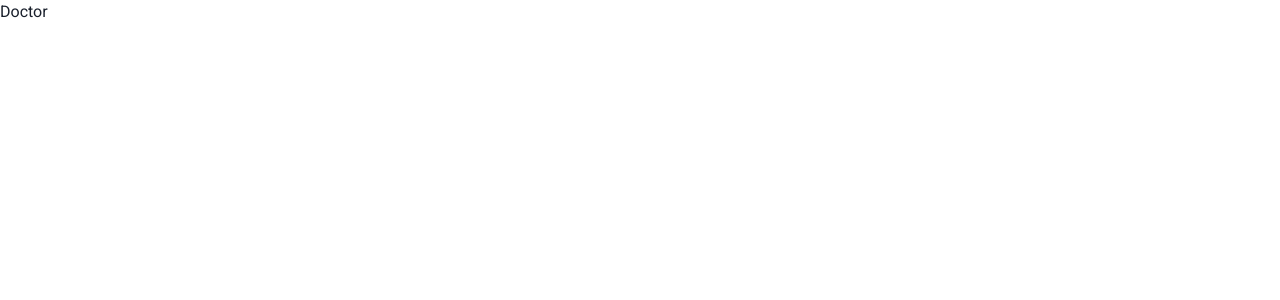
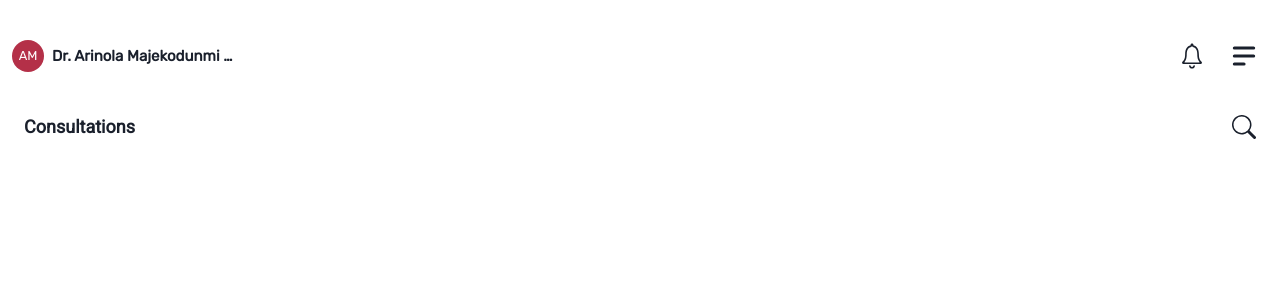
Before and after one commit to Tayoakosile/iwello-new-app, a Next.js app: page /dashboard/doctor in a window 1280 px wide. Shown: the top 300 px of the page. Built offline with nearby package versions, Linux system fonts and the light colour scheme.

Commit message:
Update:Creating Doctor's dashbard

```diff
--- a/pages/dashboard/doctor.tsx
+++ b/pages/dashboard/doctor.tsx
@@ -1,7 +1,56 @@
+import {
+  Box,
+  VStack,
+  Heading,
+  Icon,
+  HStack,
+  Avatar,
+  Text,
+} from "@chakra-ui/react";
 import React from "react";
+import { IoIosNotificationsOutline } from "react-icons/io";
+import { HiMenuAlt2 } from "react-icons/hi";
+import { BsSearch } from "react-icons/bs";
 
 const DoctorDashboard = () => {
-  return <div>Doctor</div>;
+  return (
+    <VStack
+      as="section"
+      align="stretch"
+      w="full"
+      justify="stretch"
+      spacing="43px"
+      mt="10"
+      fontFamily="rubik"
+    >
+      {/* Doctor's Avatar,Name and Icon */}
+      <HStack justify="space-between" >
+        {/* Doctor's Avatar and name */}
+        <HStack as="span" pl="3" flex="0.7" maxW="60">
+          <Avatar name="Arinola Majekodunmi" size="sm" />
+          <Text as="span" fontSize="15px" isTruncated fontWeight="bold">
+            {" "}
+            Dr. Arinola Majekodunmi Majekodunmi
+          </Text>
+        </HStack>
+
+        {/* Notification Icon */}
+        <HStack as="span"  flex="0.3" spacing="5" justify="flex-end">
+          <Icon as={IoIosNotificationsOutline} w="8" h="8" />
+          <Icon as={HiMenuAlt2} w="8" h="8" />
+          {/*Menu */}
+          <Box></Box>
+        </HStack>
+      </HStack>
+      {/* Consultation */}
+      <HStack justify="space-between" px="6">
+        <Heading size="md" fontSize="18px">
+          Consultations
+        </Heading>
+        <Icon as={BsSearch} w="6" h="6" />
+      </HStack>
+    </VStack>
+  );
 };
 
 export default DoctorDashboard;
```
Also changed, not shown: components/Consultations/Consultation.tsx (added, +9 -0 lines), components/Consultations/Consultations.tsx (added, +7 -0 lines), public/img/logo/avatar/doctor/doctor.svg (added).
